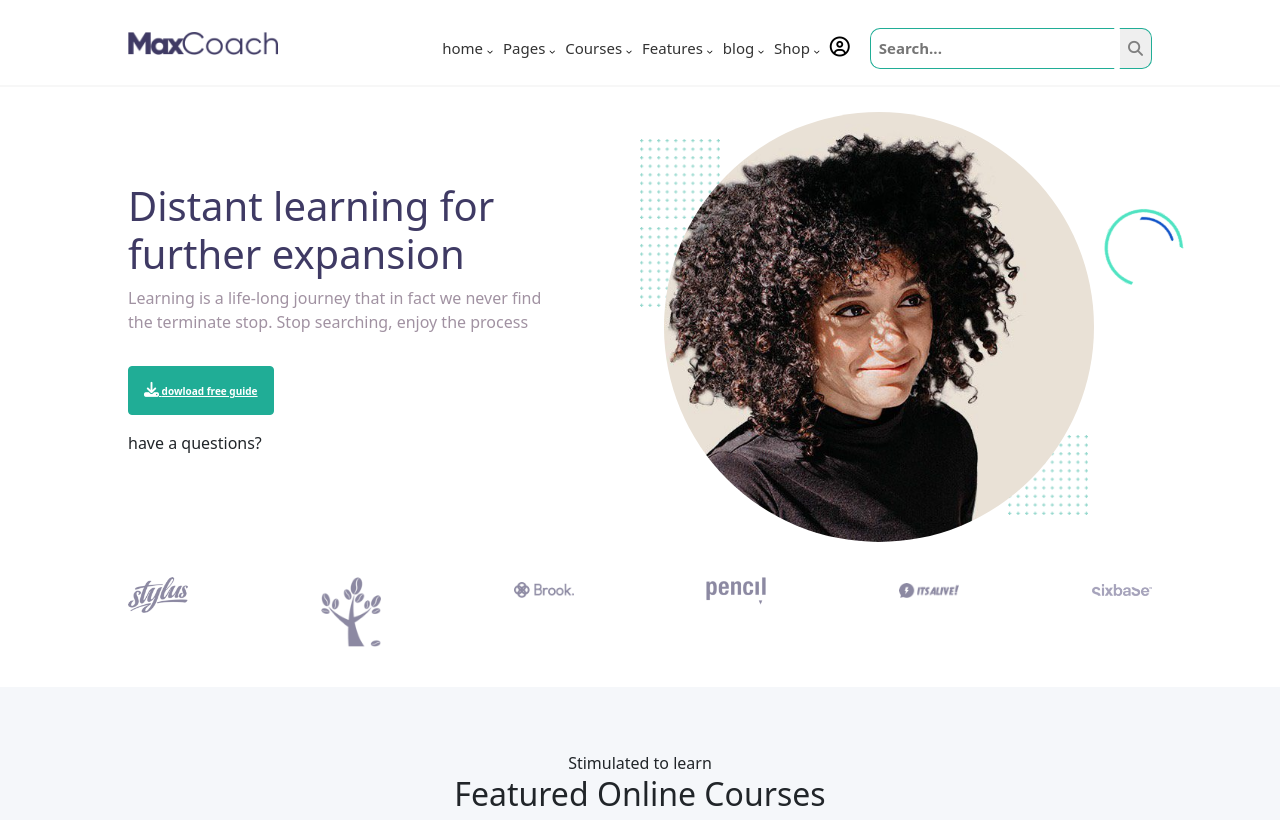
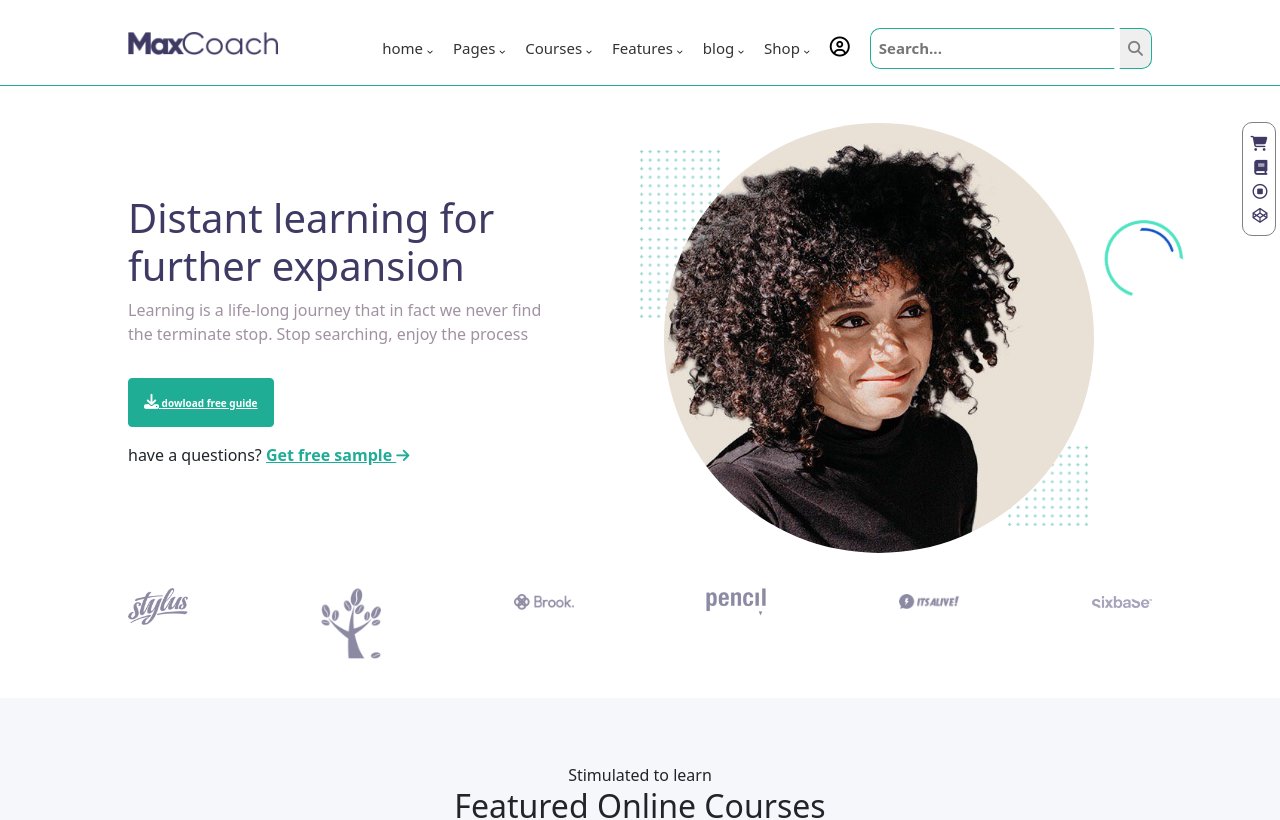
Before and after one commit to gbldmn/proj-html-vuejs, a Vue app: page / in a window 1280 px wide. Shown: the top 820 px of the page. Built offline with nearby package versions, Linux system fonts and the light colour scheme.

Commit message:
messo header in fixed più altre modifiche grafiche

```diff
--- a/src/components/MainComp.vue
+++ b/src/components/MainComp.vue
@@ -7,13 +7,19 @@ export default {
 
 
 <template>
-    <div class="box">
+    <div class="text-end mt-4 d-inline-block ">
+       <div><i class="fa-solid fa-cart-shopping mt-1"></i></div>
+       <div><i class="fa-solid fa-book mt-1"></i></div>
+       <div><i class="fa-regular fa-circle-stop mt-1"></i></div>
+       <div><i class="fa-brands fa-codepen mt-1"></i></div>
+    </div>
+    <div class="box margine">
         <div class="box2 d-flex">
             <div class="d-flex flex-column box3 justify-content-center  aligh-items-center">
                 <div class="">
                     <h1> Distant learning for <br> further expansion</h1>
                     <p class="p">Learning is a life-long journey that in fact we never find <br> the terminate stop. Stop searching, enjoy the process</p>
-                    <button class="mt-3"> <a href=""> <i class="fa-solid fa-download" style="color: #ffffff;"></i> <strong> dowload free guide</strong> </a></button>
+                    <button class="mt-3"> <a class="cv" href=""> <i class="fa-solid fa-download" style="color: #ffffff;"></i> <strong> dowload free guide</strong> </a></button>
                     <p class="mt-3"> have a questions? <a href="#">Get free sample <i  class="fa-solid fa-arrow-right"></i> </a> </p>
                 </div>
             </div>
@@ -105,11 +111,26 @@ i {
         transform: rotate(1turn);
     }
 }
-a {
-    color: white
+.cv {
+    color: white;
 }
-a:hover {
-    color: white;
+.text-end {
+    padding: 0.5rem;
+    border: 1px solid grey;
+    border-radius: 10px;
+    position: fixed;
+    z-index: 9999;
+    display: flex;
+    flex-direction: column;
+    margin-left: 97%;
+    background-color: white;
+    i {
+        color: #3F3A64;
+        cursor: pointer;
+    }
+}
+.margine {
+    margin-top: 6rem;
 }
 
 </style>
--- a/src/components/MainComp4.vue
+++ b/src/components/MainComp4.vue
@@ -5,7 +5,6 @@ export default {
 </script>
 
 <template>
-
 <div class="box">
     <div class="box2 d-flex justify-content-between align-items-center">
         <div class="d-flex flex-column">
@@ -21,7 +20,9 @@ export default {
         </div>
         <div>
             <div class="card" style="width: 25rem;">
-                <img src="images/artist-blog-03-480x352.jpeg" class="card-img-top" alt="...">
+                <div class="good">
+                    <img src="images/artist-blog-03-480x352.jpeg" class="card-img-top" alt="...">
+                </div>
                 <div class="card-body">
                     <h5 class="card-title color-3">ARTIST</h5>
                     <p class="card-text color-2"> <strong> Brush Strokes Energize trees in Paintings</strong></p>
@@ -31,8 +32,10 @@ export default {
         </div>
 
         <div>
-            <div class="card" style="width: 25rem;">
-                 <img src="images/artist-blog-01-480x352.jpg" class="card-img-top" alt="...">
+            <div class="card" style="width: 23.5rem;">
+                <div class="good">
+                   <img src="images/artist-blog-01-480x352.jpg" class="card-img-top" alt="...">
+                </div>
                  <div class="card-body">
                     <h5 class="card-title color-3">ARTIST</h5>
                     <p class="card-text color-2"> <strong> Pocket-Sized Notebooks Hold Miniature Paintings</strong></p>
@@ -51,6 +54,19 @@ export default {
 
 
 <style lang="scss" scoped>
+.good {
+    overflow: hidden;
+    width: 100%;
+    height: 100%px;
+}
+img {
+    transition: all 0.7s ease-in-out;
+}
+.good:hover img {
+    transform: scale(1.7);
+    filter: brightness(0.7);
+}
+
 .box {
     width: 100%;
     background-color: #F4F0EC;
--- a/src/components/SearchComp.vue
+++ b/src/components/SearchComp.vue
@@ -8,6 +8,7 @@ export default {
 </script>
 
 <template>
+    <div class="duc stiky">
         <div class="d-flex justify-content-between h-150 align-items-center wt">
             <div>
                 <img width="150" src="images/dark-logo.png" alt="">
@@ -28,10 +29,17 @@ export default {
 
             </div>
         </div>
+    </div>
 </template>
 
 
 <style lang="scss" scoped>
+.duc {
+    width: 100%;
+    background-color: white;
+    margin: 0 auto;
+    border-bottom: 1px solid #20AD96;
+}
 .wt {
     width: 80%;
     margin: 0 auto;
@@ -77,6 +85,13 @@ button:hover {
 ul li {
     list-style-type: none;
     line-height: 1.5rem;
+    margin-left: 10px;
+}
+.stiky {
+    position: fixed;
+    background-color: white;
+    z-index: 9999;
+
 }
 
 
```
Lines whose indentation alone changed are shown as unchanged.
